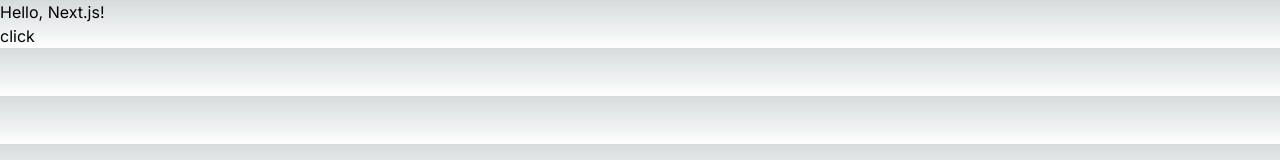
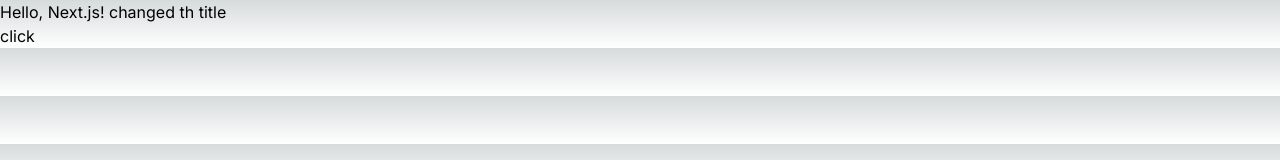
Before and after one commit to hasanBarati/nextpwa, a Next.js app: page / in a window 1280 px wide. Shown: the top 160 px of the page. Built offline with nearby package versions, Linux system fonts and the light colour scheme.

Commit message:
change title

```diff
--- a/app/page.tsx
+++ b/app/page.tsx
@@ -31,7 +31,7 @@ export default function Home() {
   }
   return(
     <>
-        <h1>Hello, Next.js!</h1>
+        <h1>Hello, Next.js! changed th title</h1>
         <button onClick={click}>click</button>
     </>
 
```
Also changed, not shown: 1 other file (tests, documents, lock files or other folders).
